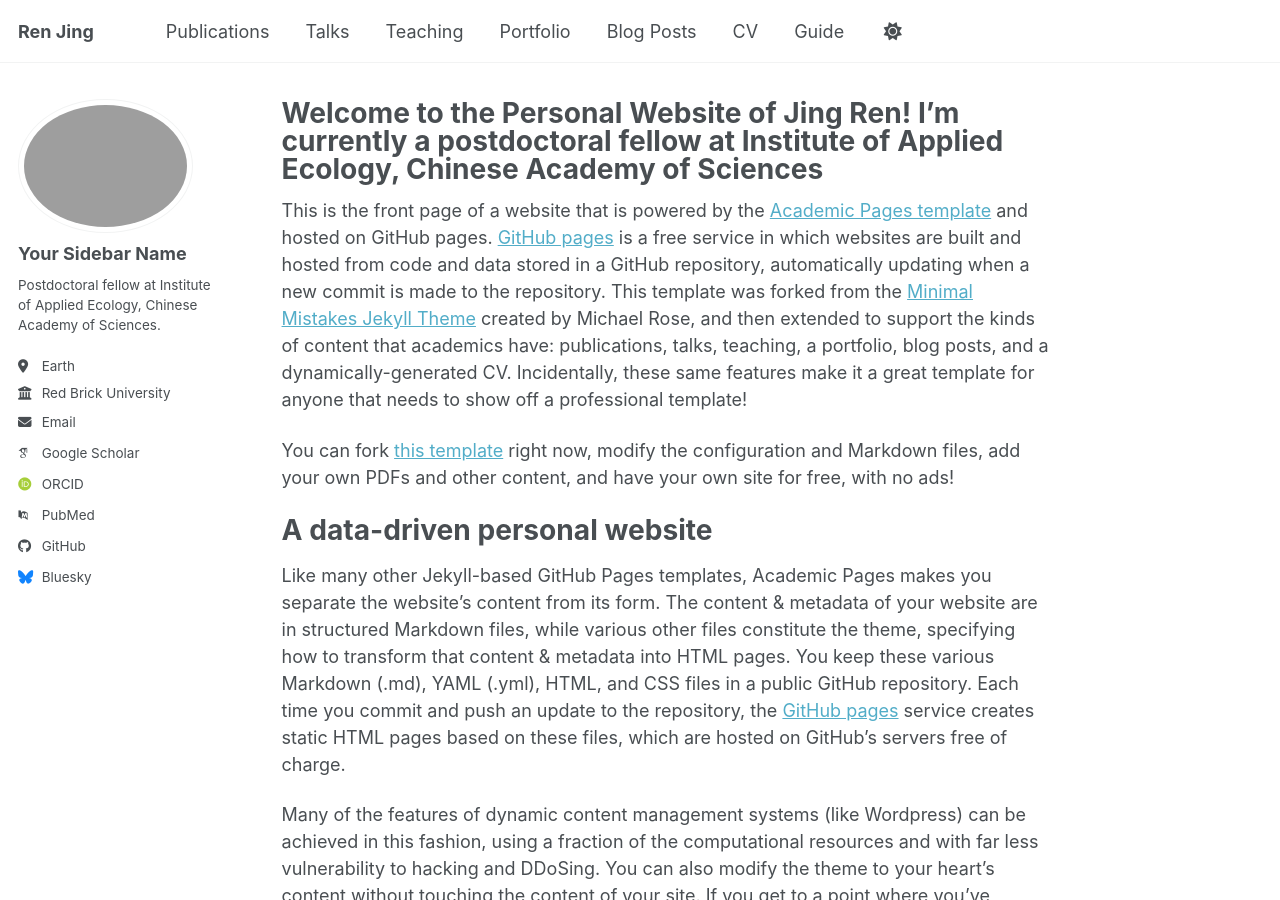
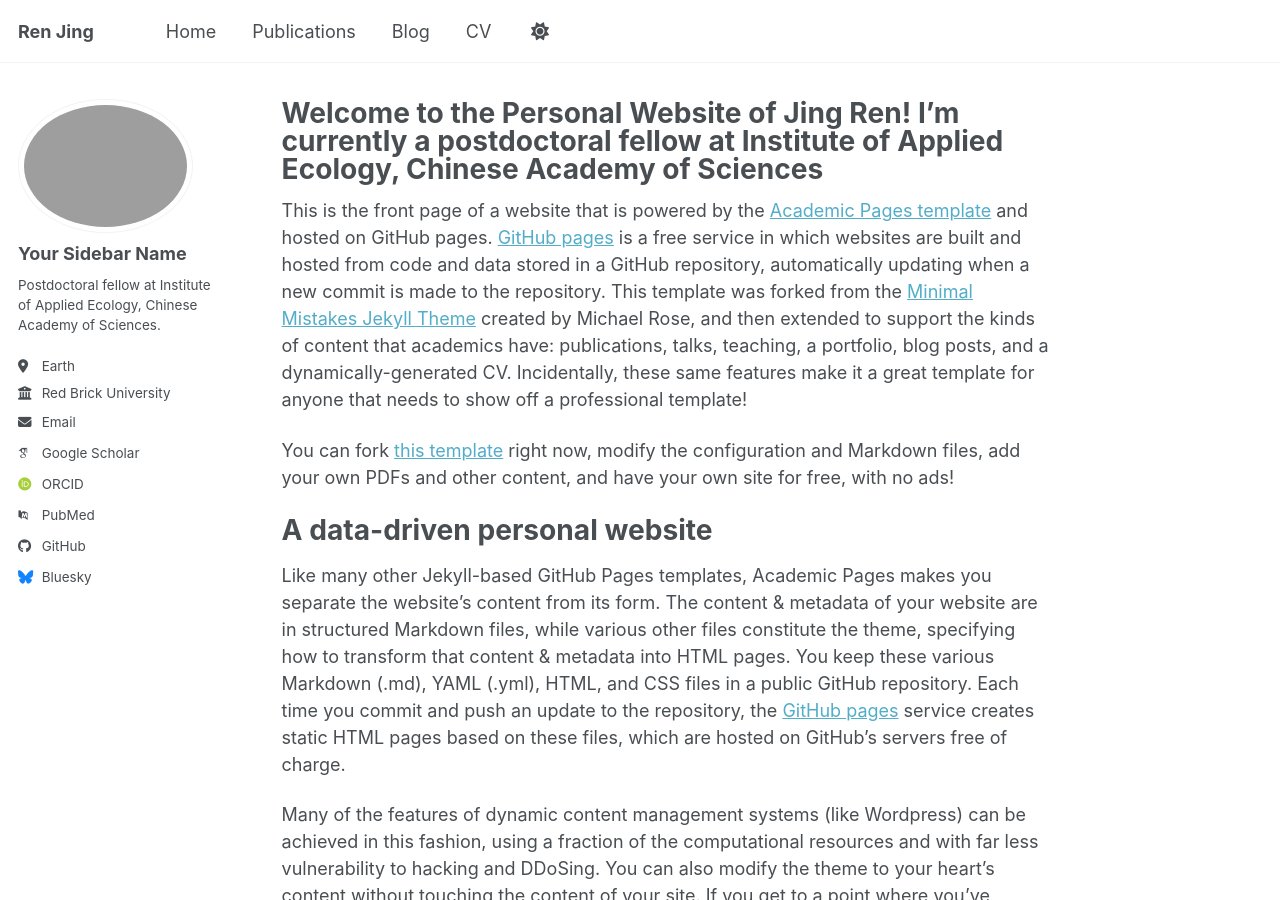
Before and after one commit to Renjing1009/Renjing1009.github.io, a Jekyll site: the page built from _pages/about.md, in a window 1280 px wide and 900 px high. Built offline with Jekyll 4.4.1, drawn with Linux system fonts in a browser that asks for light colours; some web fonts are replaced; a script bundle is joined from its source files by our own code; library files that are not in the unit come from our copies.

Commit message:
Update navigation.yml

```diff
--- a/_data/navigation.yml
+++ b/_data/navigation.yml
@@ -8,26 +8,11 @@
 #      Markdown formatted page while the second is generated using JSON.
 
 main:
+  - title: "Home"
+    url: /
   - title: "Publications"
     url: /publications/
-
-  - title: "Talks"
-    url: /talks/
-
-  - title: "Teaching"
-    url: /teaching/
-
-  - title: "Portfolio"
-    url: /portfolio/
-
-  - title: "Blog Posts"
-    url: /year-archive/
-
+  - title: "Blog"
+    url: /blog/
   - title: "CV"
     url: /cv/
-
-  # - title: "CV"
-  #   url: /cv-json/
-
-  - title: "Guide"
-    url: /markdown/
```
